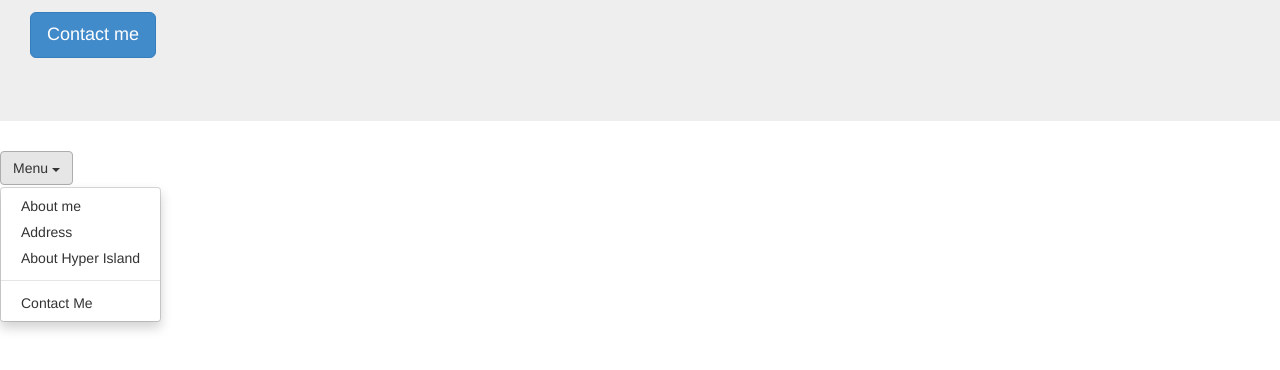
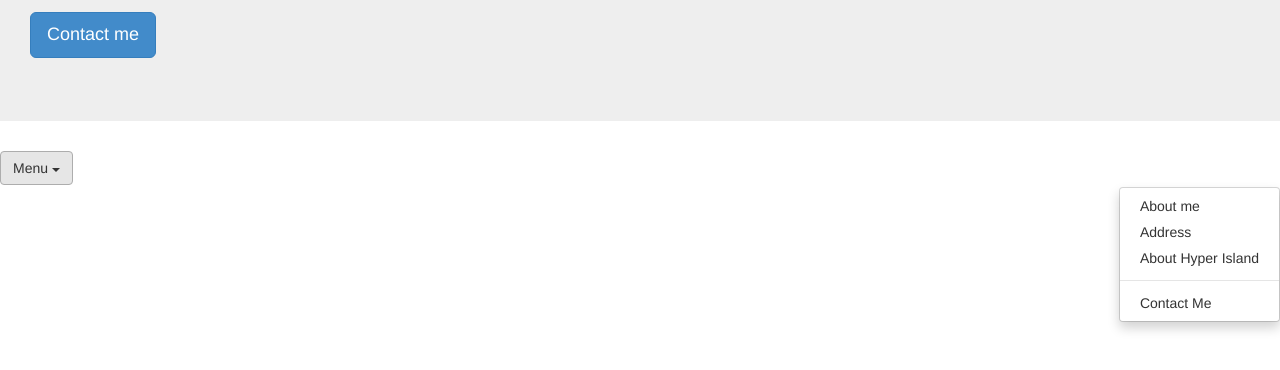
Before and after one commit to cecilinder/Cecilia_website, a plain HTML site: page index.html in a window 1280 px wide. Both pictures are taken after a click on the button "Menu". Shown: the part 180-550 px from the top of the page. Drawn offline with nearby package versions, Linux system fonts and the light colour scheme.

Commit message:
Dropdown
Moved to right

```diff
--- a/index.html
+++ b/index.html
@@ -27,7 +27,7 @@
     Menu
     <span class="caret"></span>
   </button>
-  <ul class="dropdown-menu" role="menu" aria-labelledby="dropdownMenu1">
+  <ul class="dropdown-menu dropdown-menu-right" role="menu" aria-labelledby="dropdownMenu1">
     <li role="presentation"><a role="menuitem" tabindex="-1" href="#">About me</a></li>
     <li role="presentation"><a role="menuitem" tabindex="-1" href="#">Address</a></li>
     <li role="presentation"><a role="menuitem" tabindex="-1" href="#">About Hyper Island</a></li>
```
